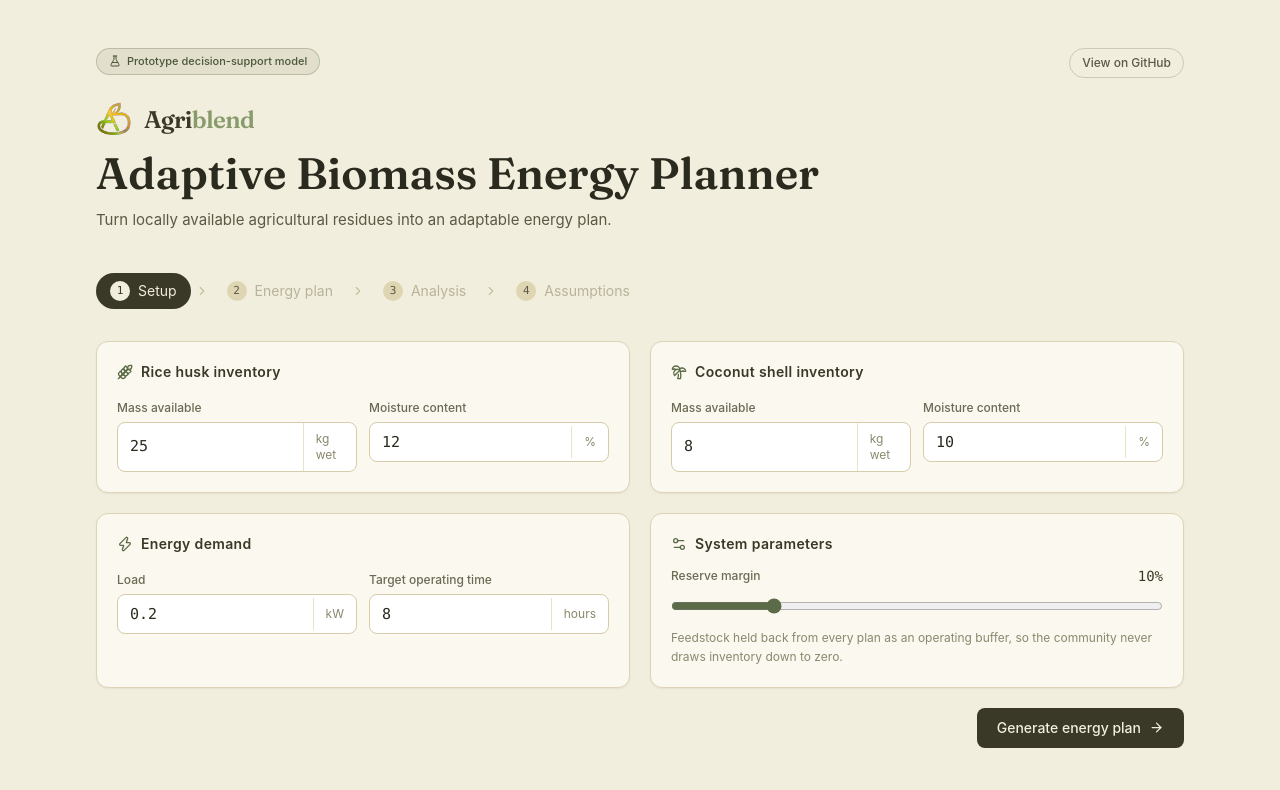
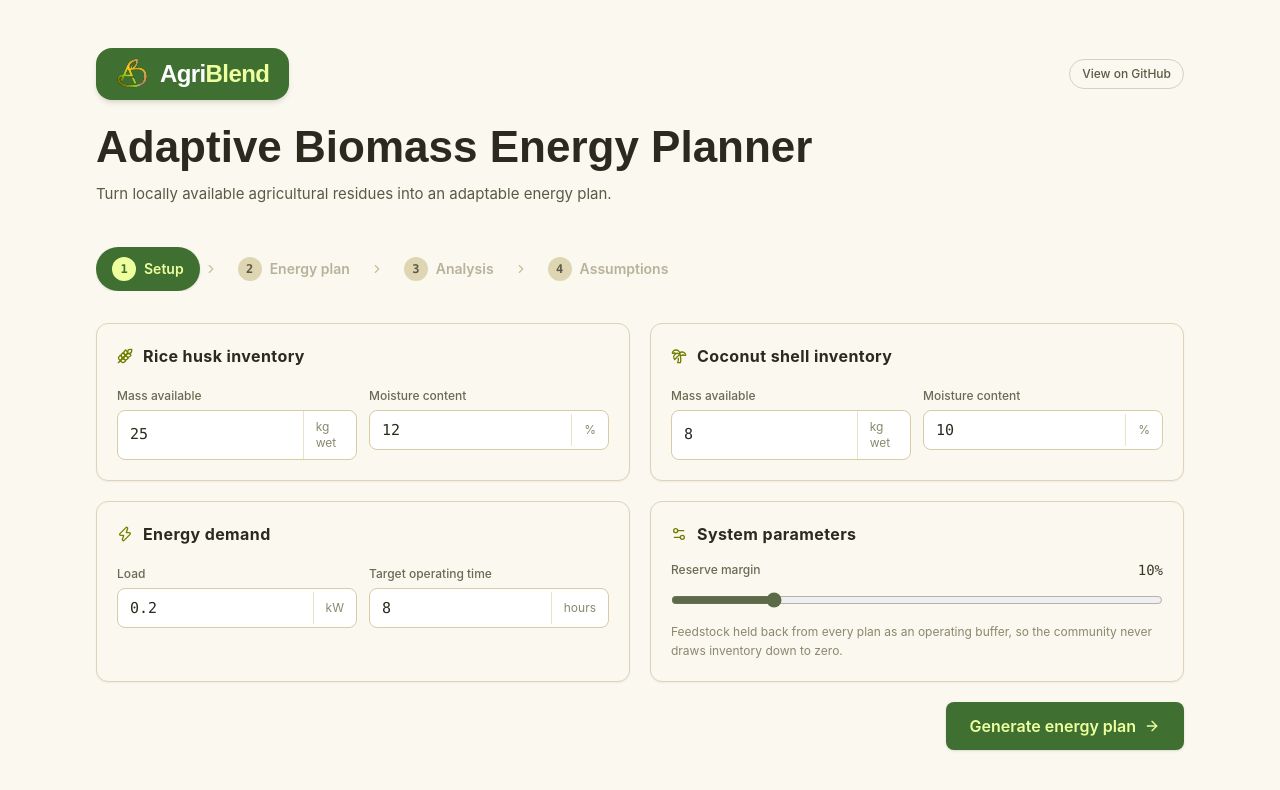
Before and after one commit to acai-bowl/Adaptive-Biomass-Energy-Planner, a React (Vite) app: page / in a window 1280 px wide. Shown: the top 790 px of the page. Built offline with nearby package versions, Linux system fonts and the light colour scheme.

Commit message:
Update Branding

```diff
--- a/index.html
+++ b/index.html
@@ -2,9 +2,9 @@
 <html lang="en">
   <head>
     <meta charset="UTF-8" />
-    <link rel="icon" type="image/svg+xml" href="/favicon.svg" />
+    <link rel="icon" type="image/svg+xml" href="/agriblend-logo.svg" />
     <meta name="viewport" content="width=device-width, initial-scale=1.0" />
-    <title>ja-we-sw</title>
+    <title>AgriBlend — Adaptive Biomass Energy Planner</title>
   </head>
   <body>
     <div id="root"></div>
--- a/src/App.css
+++ b/src/App.css
@@ -1,18 +1,47 @@
+@import url('https://fonts.googleapis.com/css2?family=Outfit:wght@300;400;500;600;700&display=swap');
+
+/* ============================================================================
+   AGRIBLEND GLOBAL DESIGN SYSTEM & BRAND TOKENS
+   ============================================================================ */
+
+:root {
+  --agri-cream: #fbf8ef;
+  --agri-green: #707f00;
+  --agri-dark-green: #407031;
+  --agri-lime-accent: #eeff9e;
+  --agri-text: #2b2a1f;
+  --agri-border: #dcd3b8;
+  --agri-shadow: 0 4px 12px rgba(64, 112, 49, 0.08);
+}
+
+body {
+  font-family: 'Outfit', sans-serif;
+  background-color: var(--agri-cream);
+  color: var(--agri-text);
+  font-size: 16px;
+  line-height: 1.6;
+  -webkit-font-smoothing: antialiased;
+}
+
+/* ============================================================================
+   COMPONENT STYLES & LAYOUT PRESERVATION
+   ============================================================================ */
+
 .counter {
-  font-size: 16px;
-  padding: 5px 10px;
-  border-radius: 5px;
-  color: var(--accent);
-  background: var(--accent-bg);
+  font-size: 17px;
+  padding: 6px 12px;
+  border-radius: 6px;
+  color: var(--agri-green);
+  background: var(--agri-lime-accent);
   border: 2px solid transparent;
   transition: border-color 0.3s;
   margin-bottom: 24px;
 
   &:hover {
-    border-color: var(--accent-border);
+    border-color: var(--agri-green);
   }
   &:focus-visible {
-    outline: 2px solid var(--accent);
+    outline: 2px solid var(--agri-green);
     outline-offset: 2px;
   }
 }
@@ -72,7 +101,7 @@
 
 #next-steps {
   display: flex;
-  border-top: 1px solid var(--border);
+  border-top: 1px solid var(--agri-border);
   text-align: left;
 
   & > div {
@@ -85,8 +114,9 @@
 
   .icon {
     margin-bottom: 16px;
-    width: 22px;
-    height: 22px;
+    width: 24px;
+    height: 24px;
+    color: var(--agri-green);
   }
 
   @media (max-width: 1024px) {
@@ -96,11 +126,11 @@
 }
 
 #docs {
-  border-right: 1px solid var(--border);
+  border-right: 1px solid var(--agri-border);
 
   @media (max-width: 1024px) {
     border-right: none;
-    border-bottom: 1px solid var(--border);
+    border-bottom: 1px solid var(--agri-border);
   }
 }
 
@@ -116,19 +146,21 @@
   }
 
   a {
-    color: var(--text-h);
+    color: var(--agri-text);
     font-size: 16px;
-    border-radius: 6px;
-    background: var(--social-bg);
+    font-weight: 500;
+    border-radius: 8px;
+    background: var(--agri-lime-accent);
     display: flex;
-    padding: 6px 12px;
+    padding: 8px 14px;
     align-items: center;
     gap: 8px;
     text-decoration: none;
-    transition: box-shadow 0.3s;
+    transition: box-shadow 0.3s, background-color 0.3s;
 
     &:hover {
-      box-shadow: var(--shadow);
+      background: #e4f788;
+      box-shadow: var(--agri-shadow);
     }
     .button-icon {
       height: 18px;
@@ -155,7 +187,7 @@
 
 #spacer {
   height: 88px;
-  border-top: 1px solid var(--border);
+  border-top: 1px solid var(--agri-border);
   @media (max-width: 1024px) {
     height: 48px;
   }
@@ -175,10 +207,10 @@
 
   &::before {
     left: 0;
-    border-left-color: var(--border);
+    border-left-color: var(--agri-border);
   }
   &::after {
     right: 0;
-    border-right-color: var(--border);
+    border-right-color: var(--agri-border);
   }
 }
--- a/src/App.tsx
+++ b/src/App.tsx
@@ -298,9 +298,9 @@ function SectionLabel({
   children: React.ReactNode;
 }) {
   return (
-    <div className="flex items-center gap-2 text-[#5C6B47] mb-3">
+    <div className="flex items-center gap-2.5 text-[#707f00] mb-3.5">
       <span className="shrink-0">{icon}</span>
-      <h3 className="text-sm font-semibold tracking-wide text-[#3A3826]">{children}</h3>
+      <h3 className="text-base font-bold tracking-wide text-[#2b2a1f]">{children}</h3>
     </div>
   );
 }
@@ -402,20 +402,27 @@ export default function App() {
   }
 
   return (
-    <div className="min-h-screen w-full bg-[#F2EEDD] text-[#2B2A1F]">
+    <div className="min-h-screen w-full bg-[#fbf8ef] text-[#2B2A1F]">
       <style>{`
-        @import url('https://fonts.googleapis.com/css2?family=Fraunces:opsz,wght@9..144,400;9..144,500;9..144,600&display=swap');
-        .font-display { font-family: 'Fraunces', ui-serif, Georgia, serif; }
+        .font-display { font-family: 'Outfit', sans-serif; }
       `}</style>
 
       <div className="mx-auto max-w-6xl px-5 sm:px-8 py-8 sm:py-12">
         {/* Header */}
         <header className="mb-10">
-          <div className="flex items-start justify-between gap-4">
-            <div className="inline-flex items-center gap-1.5 rounded-full border border-[#5C6B47]/30 bg-[#5C6B47]/10 px-3 py-1 text-[11px] font-medium text-[#4A5738]">
-              <FlaskConical size={12} />
-              Prototype decision-support model
+          <div className="flex items-center justify-between gap-4">
+            {/* Project Branding (Logo + AgriBlend Badge) */}
+            <div className="inline-flex items-center gap-3 rounded-2xl bg-[#407031] px-5 py-2.5 shadow-md">
+              <img
+                src="/agriblend-logo.svg"
+                alt="AgriBlend Logo"
+                className="h-8 w-auto object-contain shrink-0"
+              />
+              <span className="font-display text-2xl font-bold tracking-tight text-white">
+                Agri<span className="text-[#eeff9e]">Blend</span>
+              </span>
             </div>
+
             <a
               href="https://github.com/acai-bowl/Adaptive-Biomass-Energy-Planner"
               target="_blank"
@@ -426,19 +433,7 @@ export default function App() {
             </a>
           </div>
 
-          {/* Project Branding (Logo + AgriBlend) */}
-          <div className="mt-6 flex items-center gap-3">
-            <img
-              src="/agriblend-logo.svg"
-              alt="AgriBlend Logo"
-              className="h-9 w-auto object-contain"
-            />
-            <span className="font-display text-2xl font-bold tracking-tight text-[#3A3826]">
-              Agri<span className="text-[#889B6C]">blend</span>
-            </span>
-          </div>
-
-          <h1 className="font-display mt-3 text-[34px] sm:text-[44px] leading-[1.05] font-semibold text-[#2B2A1F]">
+          <h1 className="font-display mt-6 text-[34px] sm:text-[44px] leading-[1.05] font-semibold text-[#2B2A1F]">
             Adaptive Biomass Energy Planner
           </h1>
           <p className="mt-3 max-w-xl text-[15px] leading-relaxed text-[#5B5946]">
@@ -456,14 +451,14 @@ export default function App() {
                 <button
                   onClick={() => goTo(s.id)}
                   disabled={!reachable}
-                  className={`flex items-center gap-2 rounded-full px-3.5 py-2 text-sm transition-colors whitespace-nowrap
-                    ${active ? "bg-[#3A3826] text-[#F2EEDD]" : reachable ? "text-[#4A4838] hover:bg-[#E7E0C4]" : "text-[#B7B39A] cursor-not-allowed"}
+                  className={`flex items-center gap-2 rounded-full px-4 py-2.5 text-sm font-semibold transition-colors whitespace-nowrap
+                    ${active ? "bg-[#407031] text-[#eeff9e] shadow-sm" : reachable ? "text-[#2B2A1F] hover:bg-[#eae1be]" : "text-[#B7B39A] cursor-not-allowed"}
                   `}
                 >
                   <span
-                    className={`flex h-5 w-5 items-center justify-center rounded-full text-[11px] font-mono ${
+                    className={`flex h-6 w-6 items-center justify-center rounded-full text-xs font-mono font-bold ${
                       active
-                        ? "bg-[#F2EEDD] text-[#3A3826]"
+                        ? "bg-[#eeff9e] text-[#407031]"
                         : "bg-[#DED5B2] text-[#5B5946]"
                     }`}
                   >
@@ -600,10 +595,10 @@ function SetupStep({
       <div className="sm:col-span-2 flex justify-end">
         <button
           onClick={onGenerate}
-          className="inline-flex items-center gap-2 rounded-lg bg-[#3A3826] px-5 py-2.5 text-sm font-medium text-[#F2EEDD] transition-colors hover:bg-[#2B2A1F]"
+          className="inline-flex items-center gap-2 rounded-lg bg-[#407031] px-6 py-3 text-base font-semibold text-[#eeff9e] transition-colors hover:bg-[#707f00] shadow-sm"
         >
           Generate energy plan
-          <ArrowRight size={15} />
+          <ArrowRight size={16} />
         </button>
       </div>
     </div>
@@ -673,12 +668,12 @@ function ResultsStep({
       <Card className="p-6 sm:p-8">
         <div className="flex flex-wrap items-center justify-between gap-3">
           {feasible ? (
-            <span className="inline-flex items-center gap-1.5 rounded-full bg-[#5C6B47]/15 px-3 py-1 text-xs font-semibold text-[#3F5A2E]">
-              <CheckCircle2 size={14} /> FEASIBLE
+            <span className="inline-flex items-center gap-1.5 rounded-full bg-[#707f00]/15 px-3.5 py-1.5 text-xs font-bold text-[#407031]">
+              <CheckCircle2 size={15} /> FEASIBLE
             </span>
           ) : (
-            <span className="inline-flex items-center gap-1.5 rounded-full bg-[#C77D2B]/15 px-3 py-1 text-xs font-semibold text-[#95591A]">
-              <AlertTriangle size={14} /> INSUFFICIENT INVENTORY
+            <span className="inline-flex items-center gap-1.5 rounded-full bg-[#C77D2B]/15 px-3.5 py-1.5 text-xs font-bold text-[#95591A]">
+              <AlertTriangle size={15} /> INSUFFICIENT INVENTORY
             </span>
           )}
           <span className="text-xs text-[#8A886E]">
@@ -928,7 +923,7 @@ function AnalysisStep({ result, inputs }: { result: OptimizationResult; inputs:
                       {fmt(c.xCoconut * 100, 0)}% coconut / {fmt((1 - c.xCoconut) * 100, 0)}%
                       rice
                       {isRecommended && (
-                        <span className="ml-2 rounded-full bg-[#5C6B47] px-2 py-0.5 text-[10px] font-sans text-white">
+                        <span className="ml-2 rounded-full bg-[#407031] px-2.5 py-1 text-xs font-sans font-bold text-[#eeff9e]">
                           recommended
                         </span>
                       )}
@@ -1014,8 +1009,7 @@ function AssumptionsStep({ reservePct }: { reservePct: number }) {
         <div className="flex items-start gap-2.5">
           <Info size={16} className="mt-0.5 shrink-0 text-[#8A5A17]" />
           <p className="text-[13px] leading-relaxed text-[#6B5734]">
-            Prototype estimate based on literature baseline parameters. Experimental
-            validation required before physical deployment.
+            Prototype estimate based on literature baseline parameters.
           </p>
         </div>
       </Card>
```
